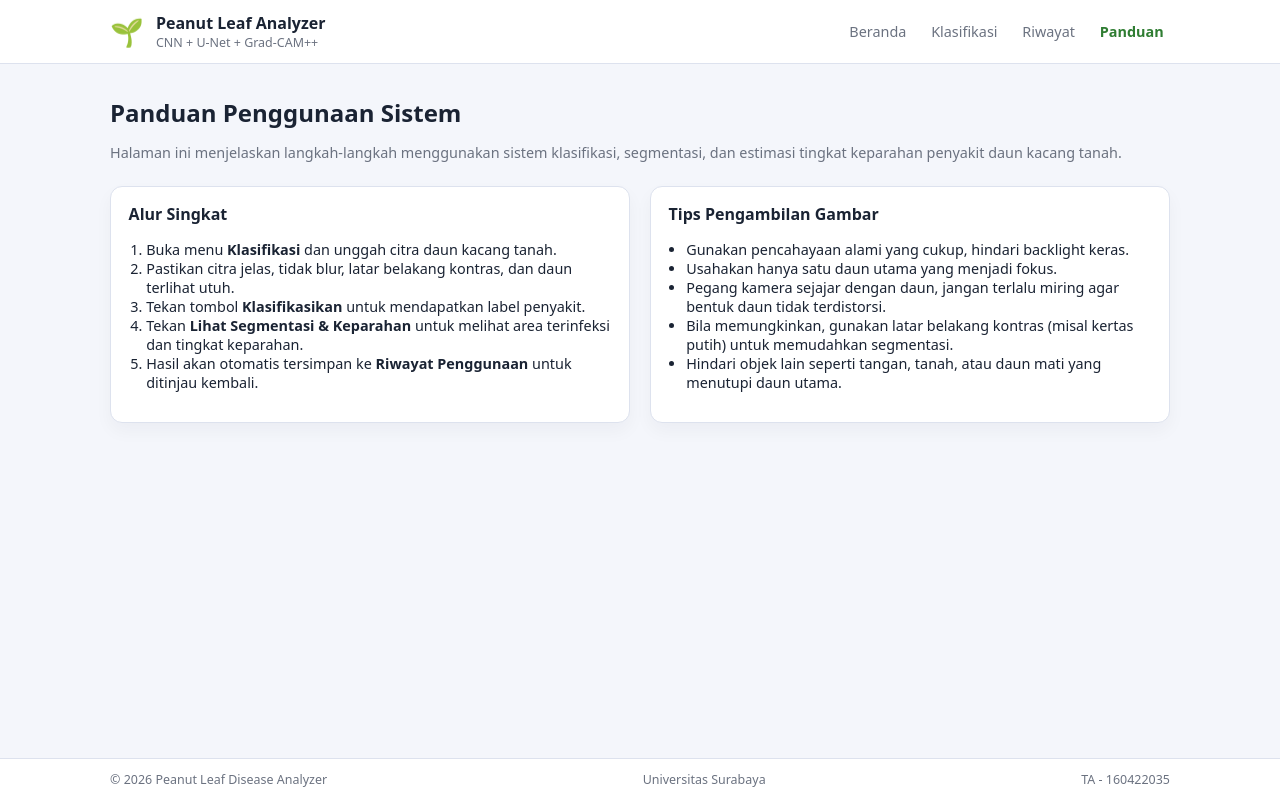
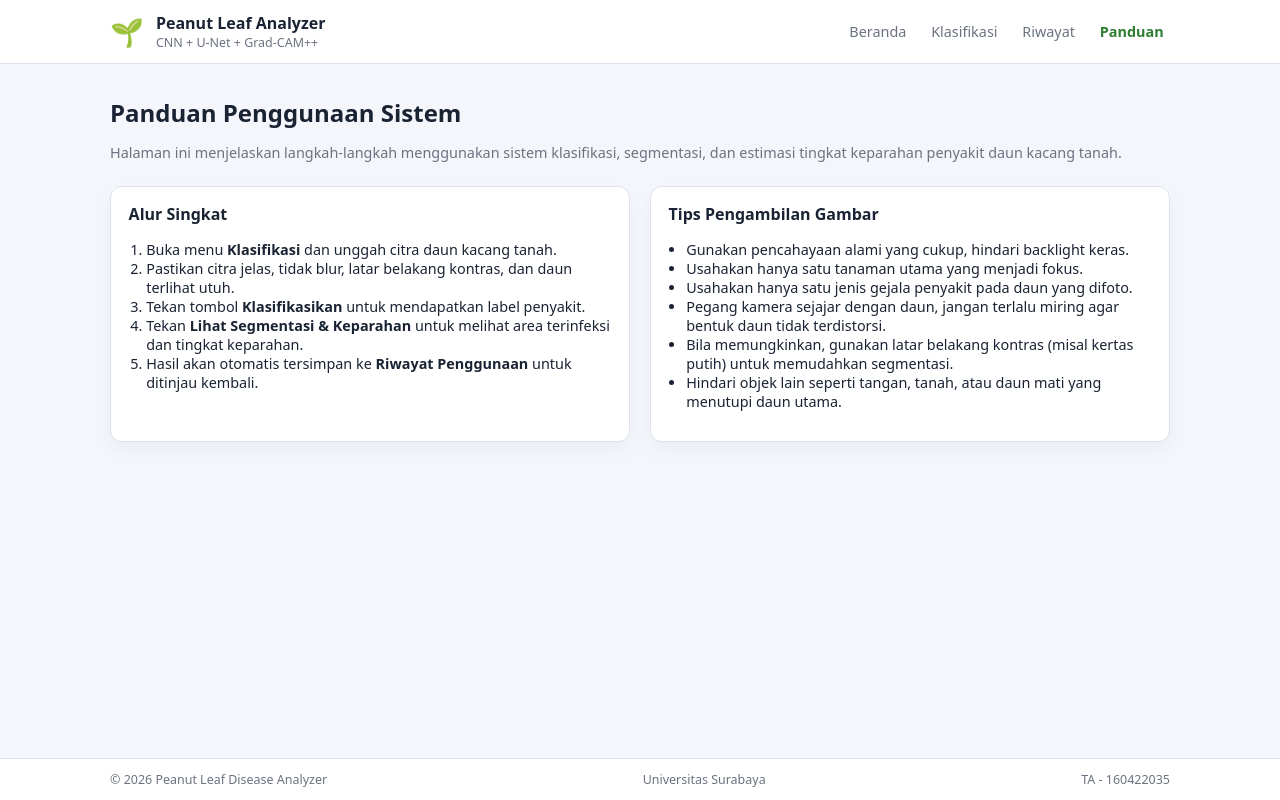
Before and after one commit to Duarss/groundnut-leaf-analysis-app, a React (Vite) app in the folder groundnut-frontend/: page /guide in a window 1280 px wide. Built offline with nearby package versions, Linux system fonts and the light colour scheme.

Commit message:
refactor: update guide tips for better clarity and focus on disease symptoms

```diff
--- a/groundnut-frontend/src/pages/GuidePage.jsx
+++ b/groundnut-frontend/src/pages/GuidePage.jsx
@@ -38,8 +38,15 @@ const GuidePage = () => {
 
         <Card title="Tips Pengambilan Gambar">
           <ul className="guide-tips">
-            <li>Gunakan pencahayaan alami yang cukup, hindari backlight keras.</li>
-            <li>Usahakan hanya satu daun utama yang menjadi fokus.</li>
+            <li>
+              Gunakan pencahayaan alami yang cukup, hindari backlight keras.
+            </li>
+            <li>
+              Usahakan hanya satu tanaman utama yang menjadi fokus.
+            </li>
+            <li>
+              Usahakan hanya satu jenis gejala penyakit pada daun yang difoto.
+            </li>
             <li>
               Pegang kamera sejajar dengan daun, jangan terlalu miring agar
               bentuk daun tidak terdistorsi.
```
